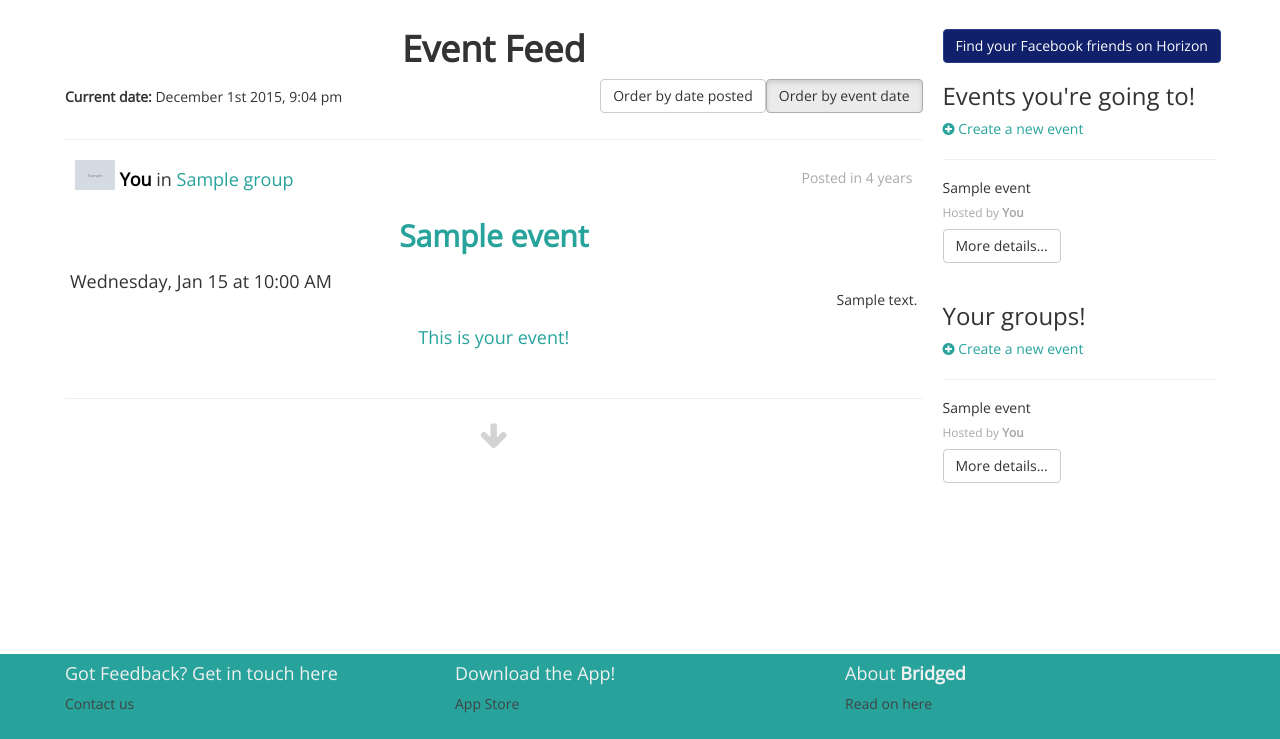
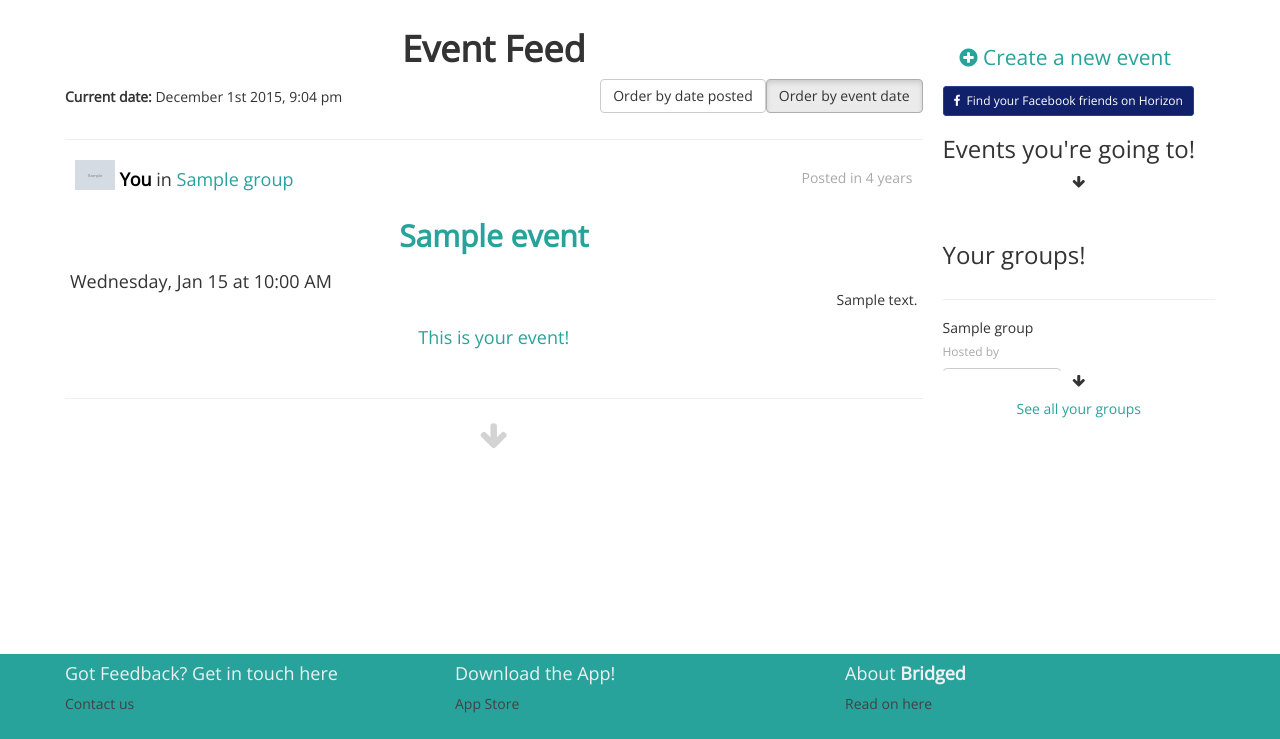
Before and after one commit to claycoleman/godogather, a Django app: page /home/ in a window 1280 px wide. Shown: the part 71-810 px from the top of the page. Run offline with Django 3.2, Linux system fonts and the light colour scheme; a user stored in the database is signed in; tables that the repository leaves empty hold one stand-in row (values such as "Sample post"); grey boxes marked "Sample" are stand-in pictures; data that the repository does not hold is empty; some libraries are stand-ins or nearby versions.

Commit message:
Made some changes to the right side of the home page.

```diff
--- a/web/static/css/custom.css
+++ b/web/static/css/custom.css
@@ -135,7 +135,7 @@ body {
     height: 75%;
 }
 
-.main-feed, .main-event-feed {
+.main-feed, .main-events-going-to, .main-group-list {
     max-height: 300px;
     overflow: scroll;
 }
--- a/web/static/js/custom.js
+++ b/web/static/js/custom.js
@@ -1,5 +1,7 @@
 $(function() {
     $(".main-event-feed").css({'max-height': (window.innerHeight-370)+'px', 'overflow': 'scroll'});
+    $(".main-events-going-to").css({'max-height': (window.innerHeight-430)*2/3+'px', 'overflow': 'scroll'});
+    $(".main-group-list").css({'max-height': (window.innerHeight-430)/4+'px', 'overflow': 'scroll'});
     $("div.main").css({'min-height': (window.innerHeight-155)+'px', 'overflow': 'scroll'});
     $("div.wrapper").css({'min-height': (window.innerHeight-155)+'px', 'overflow': 'scroll'});
     $(".main-feed").css({'max-height': (window.innerHeight/2)+'px', 'overflow': 'scroll'});
--- a/web/templates/event_list.html
+++ b/web/templates/event_list.html
@@ -134,39 +134,36 @@
                 {% endif %}
             <div class="col-sm-3">
                 <br>
-                <a class="btn btn-primary popup" href="/ajax/facebook_friends/">Find your Facebook friends on Horizon</a>
+                <a class="btn btn-lg" href = "{% url 'event_create_view' %}" %}><i class='fa fa-plus-circle'></i> Create a new event</a>
+                <br>
+                <a class="btn btn-primary btn-sm popup" href="/ajax/facebook_friends/"><i class='fa fa-facebook'></i>&nbsp;&nbsp;Find your Facebook friends on Horizon</a>
                 <br>
                 <h3>Events you're going to!</h3>
-                <a href = "{% url 'event_create_view' %}" %}><i class='fa fa-plus-circle'></i> Create a new event</a>
-                <div class="main-feed">
-                {% for event in request.user.profile.events_going_to.all|slice:"0:10" %}
+                <div class="main-events-going-to">
+                {% for event in request.user.profile.events_going_to.allg %}
                     <hr>
                     <h5>{{ event }}</h5>
                     <h6 style="color: darkgrey">Hosted by {% for host in event.host.all %}{% if host == request.user.profile %}<strong>You</strong>{% else %}{{host}}{% endif %}{% if not forloop.last %}, {% endif %}{% endfor %}</h6>
                     <a class="btn btn-default" href="{% url 'event_detail_view' event.pk %}">More details...</a></br>
                 {% endfor %}
                 </div>
-                {% if my_events|length > 3 %}
+                <p class="text-center"><i class='fa fa-arrow-down'></i></p>
 
-                <h2 class="text-center" style="color: lightgray;"><i class='fa fa-arrow-down'></i></h2>
-
-                {% endif %}
                 <br>
                 <h3>Your groups!</h3>
-                <a href = "{% url 'event_create_view' %}" %}><i class='fa fa-plus-circle'></i> Create a new event</a>
-                <div class="main-feed">
-                {% for event in request.user.profile.events_going_to.all|slice:"0:10" %}
+                <div class="main-group-list">
+                {% for event in request.user.profile.groups_in.all|slice:"0:5" %}
                     <hr>
                     <h5>{{ event }}</h5>
                     <h6 style="color: darkgrey">Hosted by {% for host in event.host.all %}{% if host == request.user.profile %}<strong>You</strong>{% else %}{{host}}{% endif %}{% if not forloop.last %}, {% endif %}{% endfor %}</h6>
                     <a class="btn btn-default" href="{% url 'event_detail_view' event.pk %}">More details...</a></br>
                 {% endfor %}
                 </div>
-                {% if my_events|length > 3 %}
+                <p class="text-center"><i class='fa fa-arrow-down'></i></p>
+
 
                 <h5 class="text-center" style="color: lightgray;"><a href="{% url 'group_list_view' %}">See all your groups</a></h5>
 
-                {% endif %}
             </div>
         </div>
     </div>
--- a/web/views.py
+++ b/web/views.py
@@ -972,7 +972,7 @@ def can_come(request):
         else:
             new_notif = Notification.objects.create(user=e)
             new_notif.notification_type = "Confirm can come to event"
-            new_notif.message = "%s is coming to %s, the event you're hosting." % (request.user.profile.first_name, event.name)
+            new_notif.message = '%s is coming to "%s", the event you\'re hosting.' % (request.user.profile.first_name, event.name)
             new_notif.sender_pk = event.pk
             new_notif.save()
         if count >= len(host_list)-1:
```
